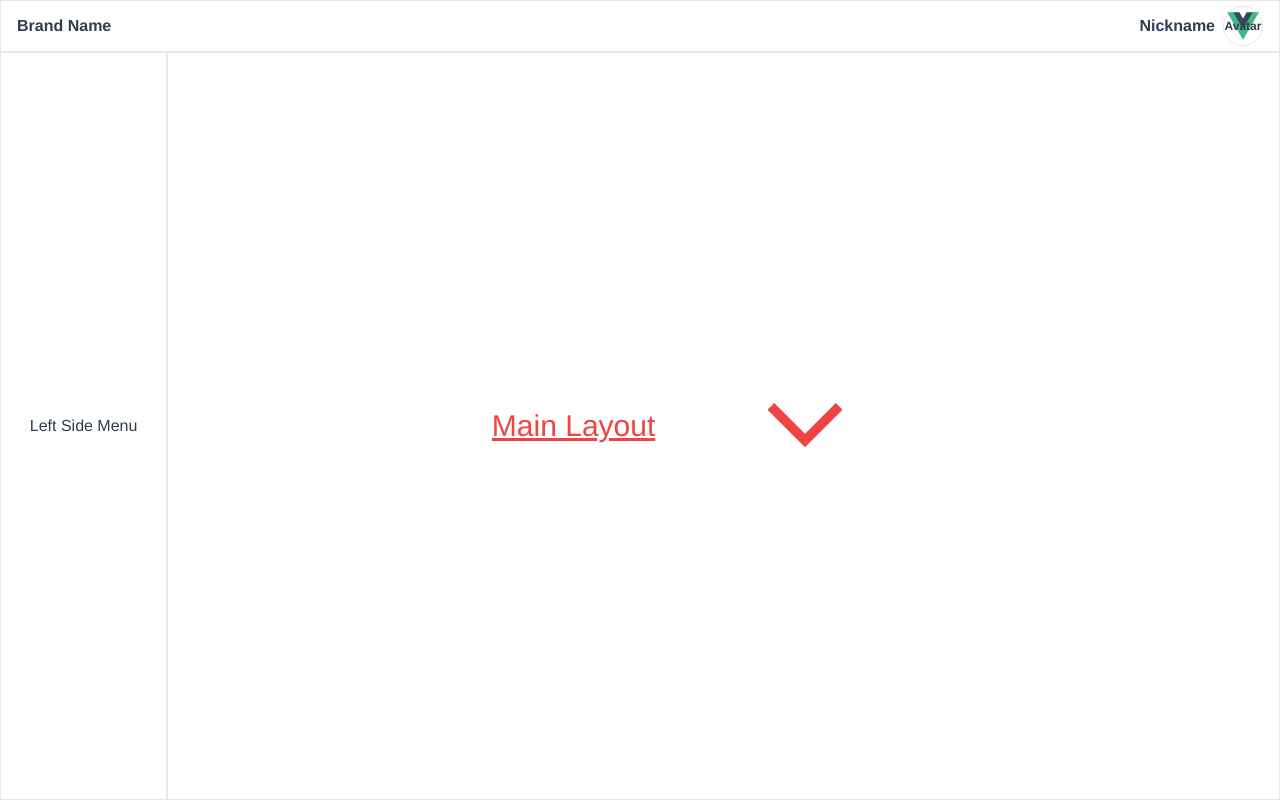
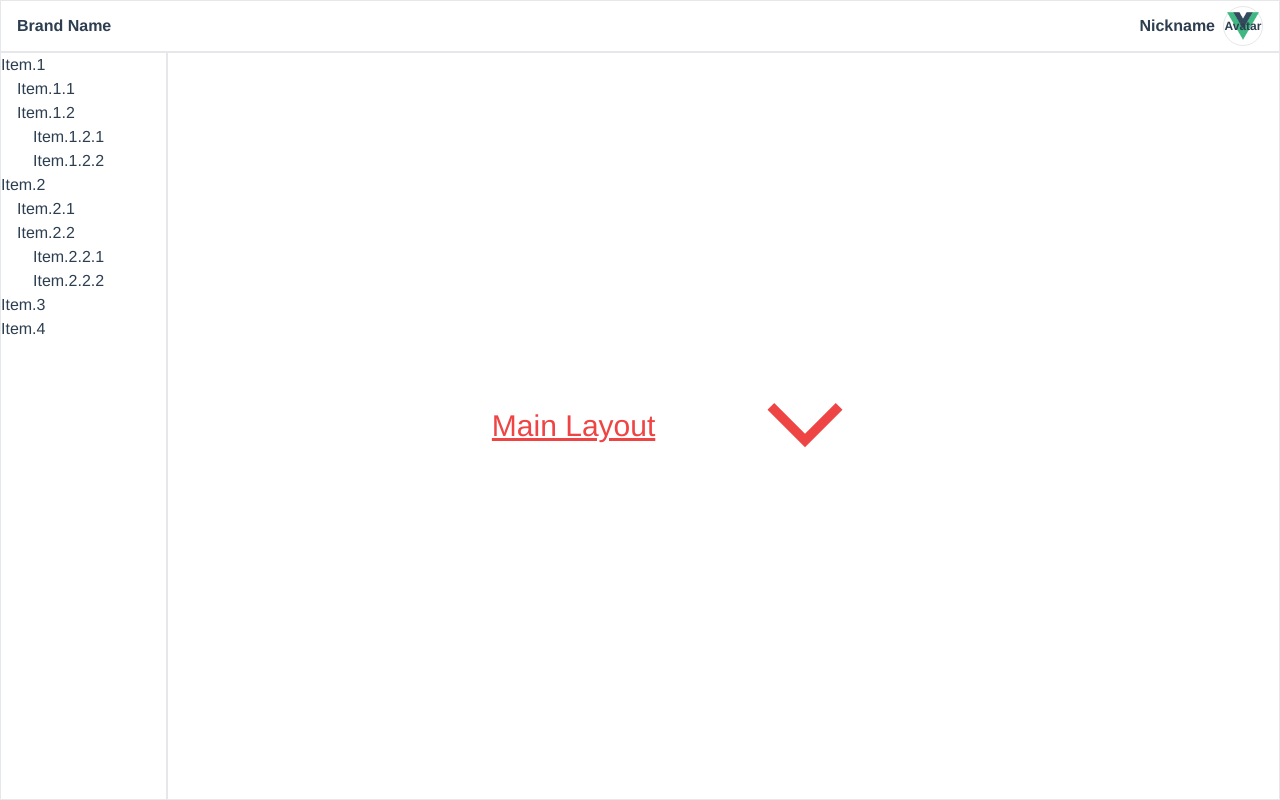
Before and after one commit to fsarter/vue3-admin, a Vue app: page / in a window 1280 px wide. Built offline with nearby package versions, Linux system fonts and the light colour scheme.

Commit message:
work on left side menu

```diff
--- a/src/App.vue
+++ b/src/App.vue
@@ -17,7 +17,7 @@ import MainLayout from './layouts/Main.vue';
   font-family: Avenir, Helvetica, Arial, sans-serif;
   -webkit-font-smoothing: antialiased;
   -moz-osx-font-smoothing: grayscale;
-  text-align: center;
+  /* text-align: center; */
   color: #2c3e50;
   /* margin-top: 60px; */
   display: flex;
--- a/src/components/Menu.vue
+++ b/src/components/Menu.vue
@@ -1,3 +1,50 @@
 <template>
-  <div class="flex w-48 border items-center justify-center">Left Side Menu</div>
+  <div class="flex w-48 border flex-col">
+    <MenuItem v-for="item in menuData" :key="item.key" :item-data="item" />
+  </div>
 </template>
+<script>
+import MenuItem from './MenuItem.vue';
+export default {
+  components: { MenuItem },
+  props: {
+    menuData: {
+      type: Array,
+      default: () => [
+        {
+          key: 'Item.1',
+          label: 'Item.1',
+          children: [
+            { key: 'Item.1.1', label: 'Item.1.1', children: [] },
+            {
+              key: 'Item.1.2',
+              label: 'Item.1.2',
+              children: [
+                { key: 'Item.1.2.1', label: 'Item.1.2.1', children: [] },
+                { key: 'Item.1.2.2', label: 'Item.1.2.2', children: [] },
+              ],
+            },
+          ],
+        },
+        {
+          key: 'Item.2',
+          label: 'Item.2',
+          children: [
+            { key: 'Item.2.1', label: 'Item.2.1', children: [] },
+            {
+              key: 'Item.2.2',
+              label: 'Item.2.2',
+              children: [
+                { key: 'Item.2.2.1', label: 'Item.2.2.1', children: [] },
+                { key: 'Item.2.2.2', label: 'Item.2.2.2', children: [] },
+              ],
+            },
+          ],
+        },
+        { key: 'Item.3', label: 'Item.3', children: [] },
+        { key: 'Item.4', label: 'Item.4', children: [] },
+      ],
+    },
+  },
+};
+</script>
--- /dev/null
+++ b/src/components/MenuItem.vue
@@ -0,0 +1,33 @@
+<template>
+  <div class="flex">
+    <div
+      :class="`flex ${
+        ['', 'w-4', 'w-8', 'w-12', 'w-16', 'w-20', 'w-24', 'w-28'][level]
+      }`"
+    ></div>
+    <span>{{ itemData.label }}</span>
+  </div>
+  <MenuItem
+    v-for="item in itemData.children"
+    :key="item.key"
+    :item-data="item"
+    :level="level + 1"
+  />
+</template>
+<script>
+export default {
+  name: 'MenuItem',
+  props: {
+    itemData: {
+      type: Object,
+      default: () => {
+        return { key: 'default-key', label: 'Not Set', children: [] };
+      },
+    },
+    level: {
+      type: Number,
+      default: 0,
+    },
+  },
+};
+</script>
```
